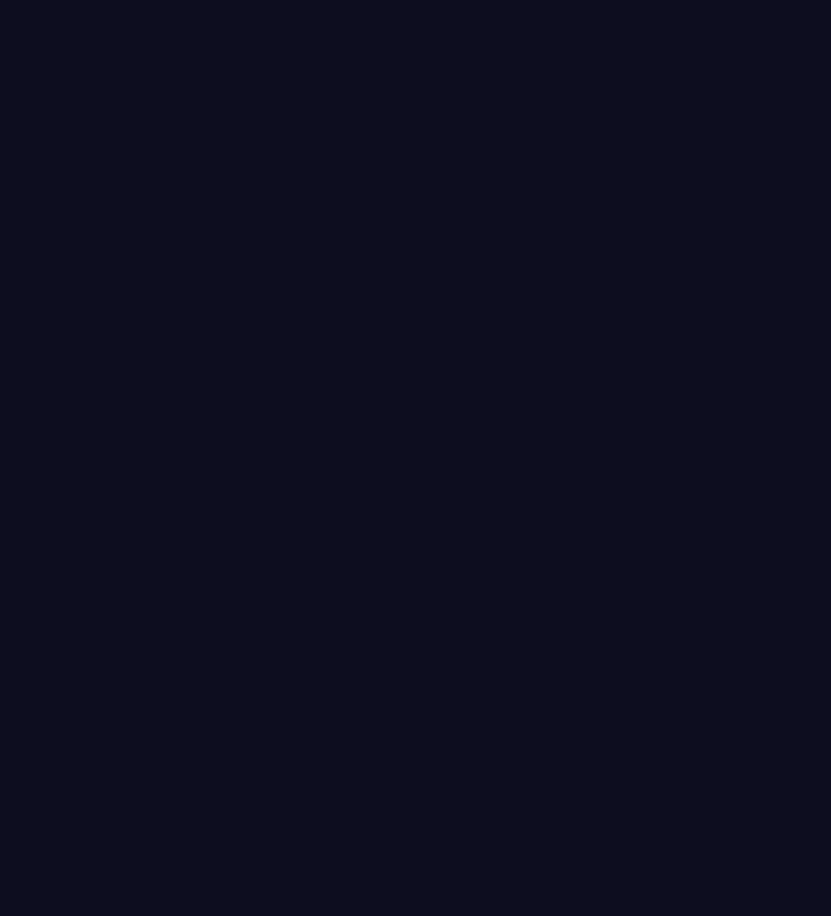
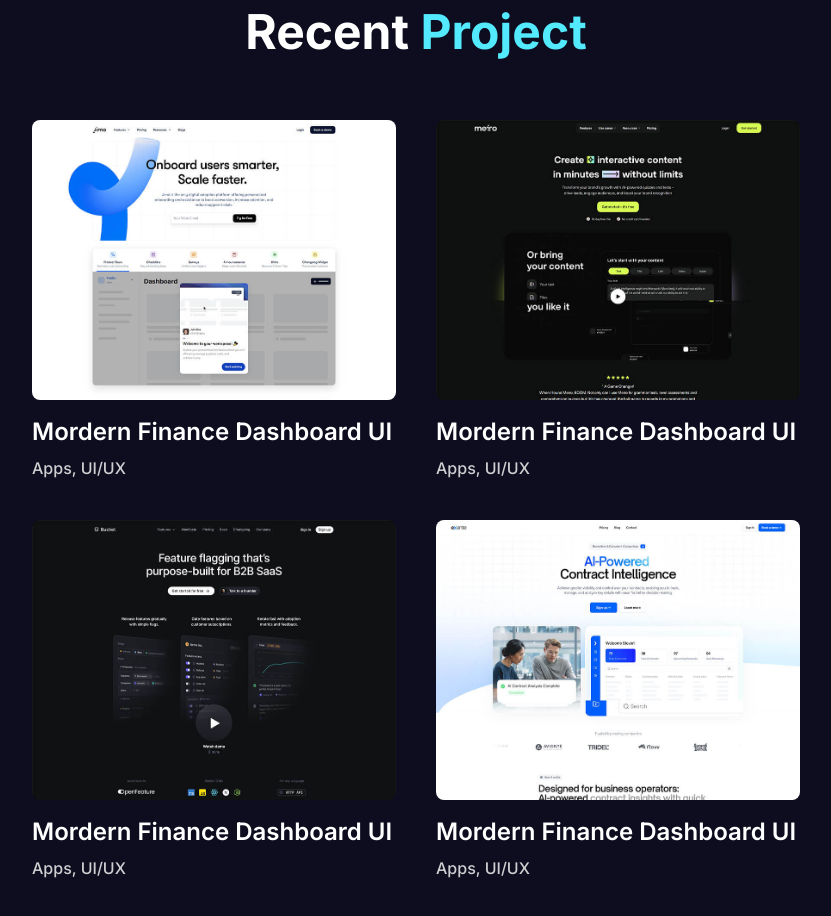
Before and after one commit to shine7on/portfolio, a Next.js app: page / in a window 1280 px wide. Shown: the part 1420-2336 px from the top of the page, without its empty margins (224-1055 px from the left). Before the commit the page ends 1364 px from the top, so only its background shows below. Built offline with nearby package versions, Linux system fonts and the light colour scheme.

Commit message:
Add project pages

```diff
--- a/components/Home/Home.tsx
+++ b/components/Home/Home.tsx
@@ -1,12 +1,14 @@
 import React from 'react'
 import Hero from './Hero/hero';
-import Services from './Services/services'
+import Services from './Services/Services';
+import Projects from './Projects/Projects'
 // heavy thing will be here
 
 const Home = () => {
     return <div className = "overflow-hidden">
         <Hero />
         <Services />
+        <Projects />
     </div>;
 };
 
--- a/components/Home/Projects/Projects.tsx
+++ b/components/Home/Projects/Projects.tsx
@@ -0,0 +1,73 @@
+import Image from "next/image";
+import React from "react";
+
+const Projects = () => {
+    return (
+    <div className="pt-16 pb-16">
+        <h1 className="text-center text-2xl md:text-4xl xl:text-5xl font-bold text-white">
+            Recent {" "}
+            <span className="text-cyan-300">Project</span>
+        </h1>
+        <div className="w-[60%] mx-auto grid grid-cols-1 md:grid-cols-2 gap-10 mt-16">
+            { /* 1st project */}
+            <div>
+                <Image src="/images/p1.jpg"
+                alt='image'
+                width={600}
+                height={400}
+                className="rounded-lg" />
+                <h1 className="mt-4 text-xl sm:text-2xl font-semibold text-white">
+                    Mordern Finance Dashboard UI
+                </h1>
+                <h1 className="pt-2 font-medium text-white/80">
+                    Apps, UI/UX
+                </h1>
+            </div>
+            { /* 2nd project */}
+            <div>
+                <Image src="/images/p2.jpg"
+                alt='image'
+                width={600}
+                height={400}
+                className="rounded-lg" />
+                <h1 className="mt-4 text-xl sm:text-2xl font-semibold text-white">
+                    Mordern Finance Dashboard UI
+                </h1>
+                <h1 className="pt-2 font-medium text-white/80">
+                    Apps, UI/UX
+                </h1>
+            </div>
+            { /* 3rd project */}
+            <div>
+                <Image src="/images/p3.jpg"
+                alt='image'
+                width={600}
+                height={400}
+                className="rounded-lg" />
+                <h1 className="mt-4 text-xl sm:text-2xl font-semibold text-white">
+                    Mordern Finance Dashboard UI
+                </h1>
+                <h1 className="pt-2 font-medium text-white/80">
+                    Apps, UI/UX
+                </h1>
+            </div>
+            { /* 4th project */}
+            <div>
+                <Image src="/images/p4.jpg"
+                alt='image'
+                width={600}
+                height={400}
+                className="rounded-lg" />
+                <h1 className="mt-4 text-xl sm:text-2xl font-semibold text-white">
+                    Mordern Finance Dashboard UI
+                </h1>
+                <h1 className="pt-2 font-medium text-white/80">
+                    Apps, UI/UX
+                </h1>
+            </div>
+        </div>
+    </div>
+    );
+};
+
+export default Projects;
```
